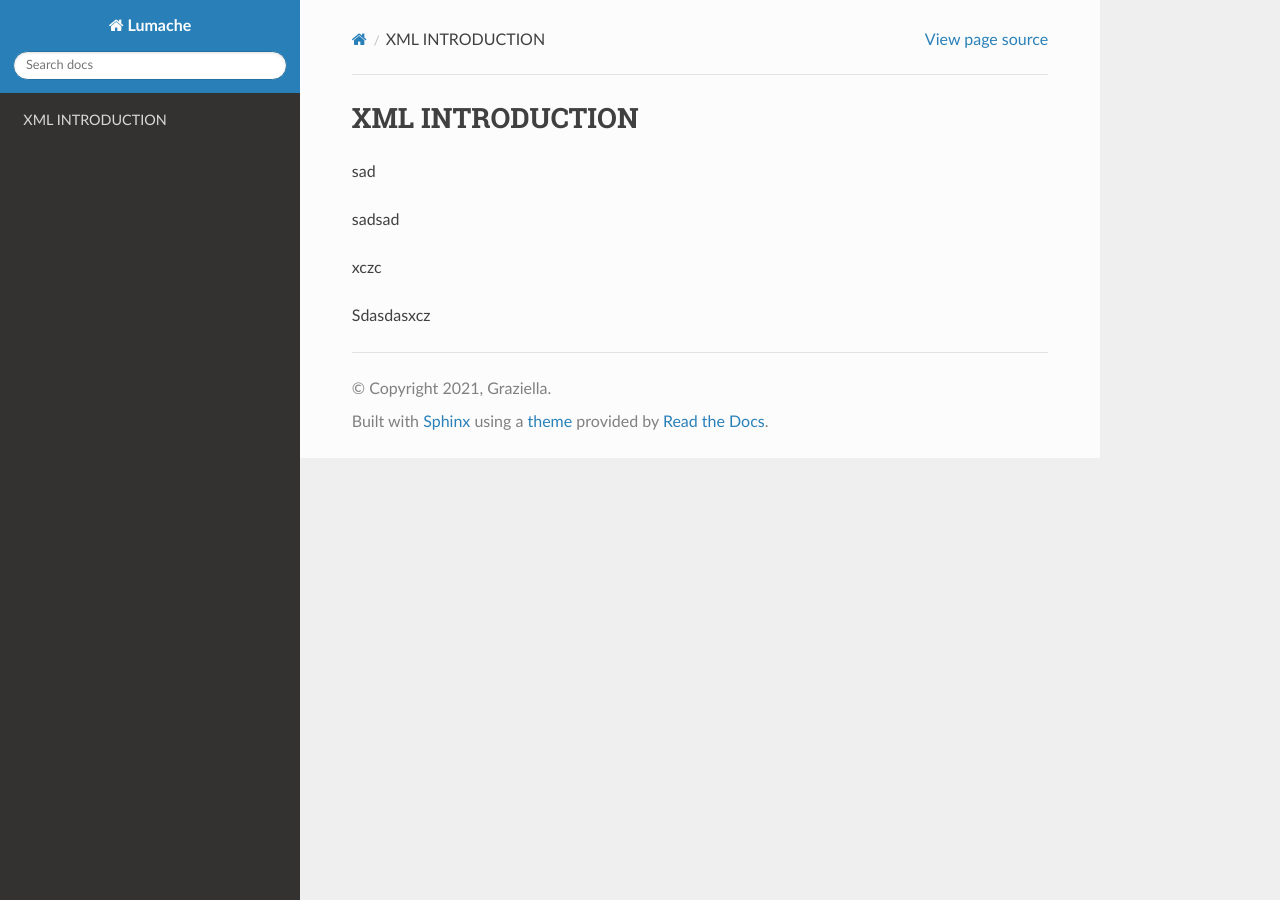
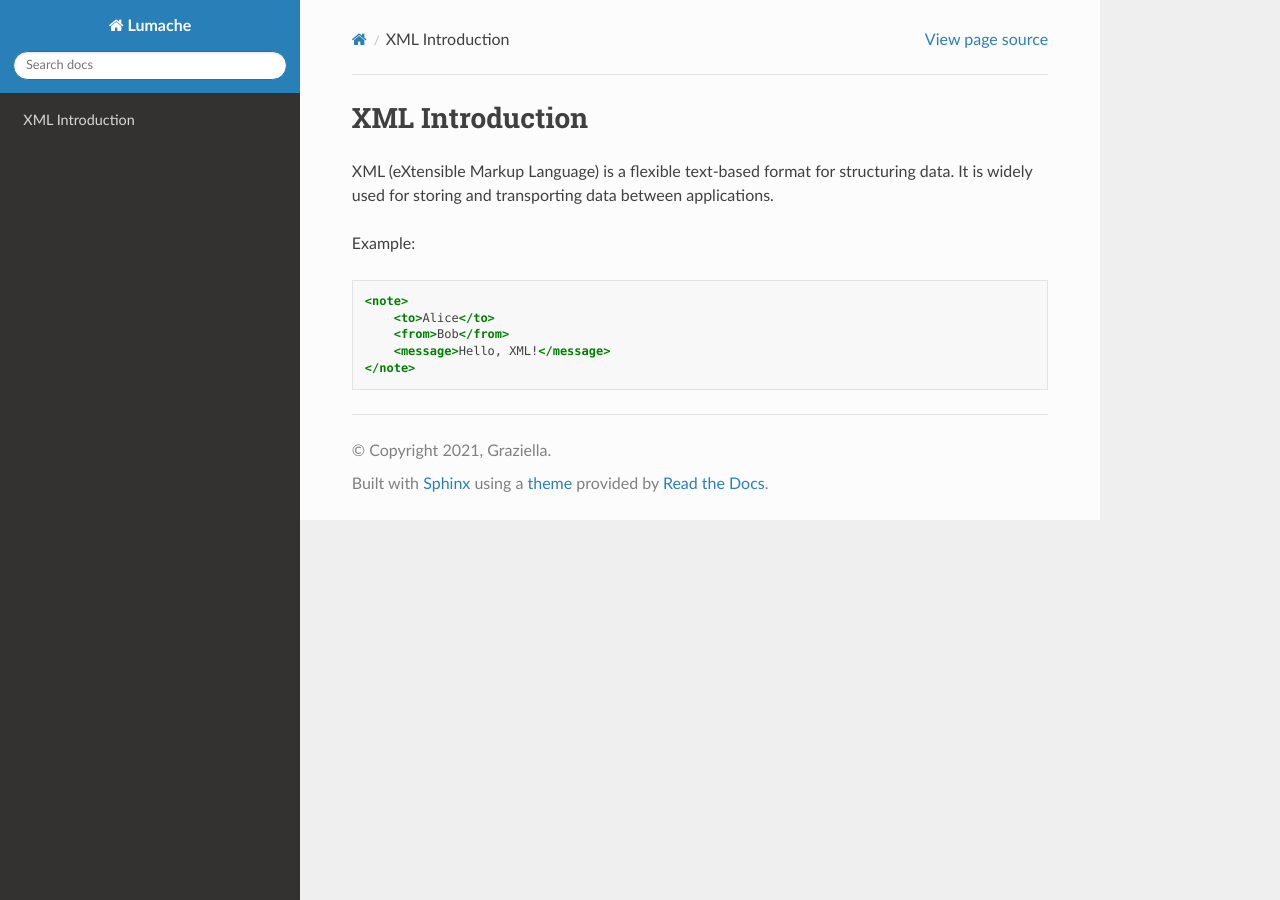
Before and after one commit to litoserafin/xml, a Sphinx documentation site: the page built from docs/source/xml_tutorials/xml_introduction.rst, in a window 1280 px wide. Built offline with Sphinx 7.4.7 and the Read the Docs theme 3.1.0, drawn with Linux system fonts in a browser that asks for light colours; pages that are not in the unit, such as notebooks, are missing from menus.

Commit message:
Update xml_introduction.rst

```diff
--- a/docs/source/xml_tutorials/xml_introduction.rst
+++ b/docs/source/xml_tutorials/xml_introduction.rst
@@ -1,10 +1,14 @@
-XML INTRODUCTION
-===============
-sad
+XML Introduction
+================
 
-sadsad
+XML (eXtensible Markup Language) is a flexible text-based format for structuring data. It is widely used for storing and transporting data between applications.
 
-xczc
+Example:
 
+.. code-block:: xml
 
-Sdasdasxcz
+   <note>
+       <to>Alice</to>
+       <from>Bob</from>
+       <message>Hello, XML!</message>
+   </note>
```
